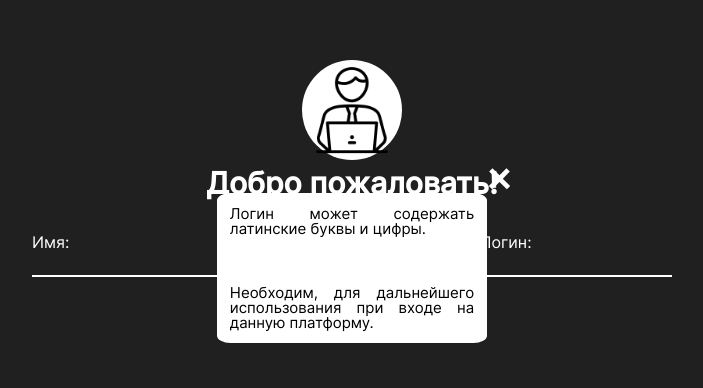
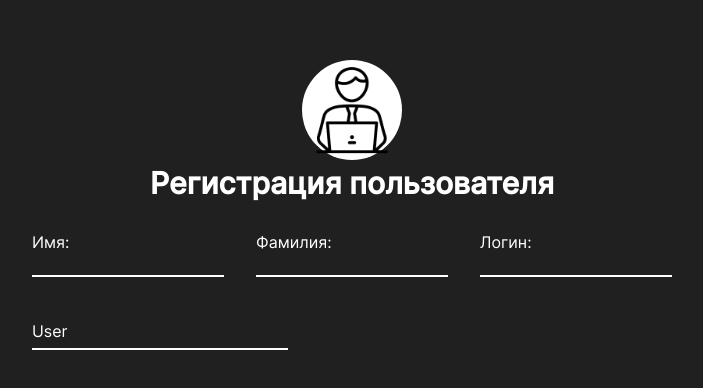
Before and after one commit to AntonMVl/education-frontend, a React (Vite) app: page /signup in a window 1280 px wide. Shown: the part 132-520 px from the top of the page, without its empty margins (288-991 px from the left). Built offline with nearby package versions, Linux system fonts and the light colour scheme.

Commit message:
add option in signUp

```diff
--- a/src/App.tsx
+++ b/src/App.tsx
@@ -1,14 +1,10 @@
 import { Route, Routes } from 'react-router-dom'
 import './App.scss'
 // import SignIn from './pages/SignIn/SignIn'
-import { useState } from 'react'
-import Popup from './components/Popup/Popup'
 import SignUp from './pages/SignUp/SignUp'
 import StartPage from './pages/StartPage/StartPage'
 
 function App() {
-	const [isOpen, setIsOpen] = useState<boolean>(true)
-
 	return (
 		<div className='body'>
 			<div className='page'>
@@ -18,7 +14,6 @@ function App() {
 					<Route path='/signup' element={<SignUp />} />
 				</Routes>
 			</div>
-			<Popup isOpen={isOpen} />
 		</div>
 	)
 }
--- /dev/null
+++ b/src/components/DropDown/DropDown.module.scss
@@ -0,0 +1,55 @@
+@use '../../styles/mixins.scss' as mixins;
+
+.dropdown__container {
+	position: relative;
+	width: 40%;
+}
+
+.dropdown__input {
+	width: 100%;
+	box-sizing: border-box;
+	background: none;
+	border: none;
+	border-bottom: 2px solid white;
+	color: white;
+	outline: none;
+	font-size: 16px;
+	padding: 8px 0;
+	cursor: pointer;
+	transition: border-color 0.3s ease;
+
+	&::selection {
+		background: rgba(64, 224, 208, 0.3);
+	}
+
+	&.dropdown__input_active {
+		border-bottom-color: #40e0d0;
+	}
+}
+
+.dropdown__menu {
+	position: absolute;
+	top: 100%;
+	left: 0;
+	width: 100%;
+	background-color: white;
+	color: black;
+	border: 1px solid #40e0d0;
+	border-radius: 4px;
+	list-style: none;
+	margin: 4px 0 0;
+	padding: 0;
+	z-index: 10;
+}
+
+.dropdown__option {
+	padding: 8px 12px;
+	font-size: 16px;
+	cursor: pointer;
+	transition: background-color 0.3s ease;
+
+	&:hover {
+		background-color: #40e0d0;
+		color: white;
+	}
+}
--- /dev/null
+++ b/src/components/DropDown/DropDown.tsx
@@ -0,0 +1,46 @@
+import { FC, useState } from 'react'
+import styles from './DropDown.module.scss'
+
+const Dropdown: FC = () => {
+	const [isOpen, setIsOpen] = useState(false)
+	const [selectedOption, setSelectedOption] = useState<string>('User')
+
+	const options = ['User', 'TeamLeader', 'Admin']
+
+	const toggleDropdown = () => {
+		setIsOpen(!isOpen)
+	}
+
+	const handleOptionClick = (option: string) => {
+		setSelectedOption(option)
+		setIsOpen(false)
+	}
+
+	return (
+		<div className={styles.dropdown__container}>
+			<div
+				className={`${styles.dropdown__input} ${
+					isOpen ? styles.dropdown__input_active : ''
+				}`}
+				onClick={toggleDropdown}
+			>
+				{selectedOption}
+			</div>
+			{isOpen && (
+				<ul className={styles.dropdown__menu}>
+					{options.map(option => (
+						<li
+							key={option}
+							className={styles.dropdown__option}
+							onClick={() => handleOptionClick(option)}
+						>
+							{option}
+						</li>
+					))}
+				</ul>
+			)}
+		</div>
+	)
+}
+
+export default Dropdown
--- a/src/components/Header/Header.module.scss
+++ b/src/components/Header/Header.module.scss
@@ -3,7 +3,7 @@
 .header {
 	width: 100%;
 	height: 7vh;
-	padding: 1vh 2vw;
+	padding: 2vh 2vw;
 	display: flex;
 	align-items: center;
 	justify-content: space-between;
@@ -11,8 +11,8 @@
 
 	&__button {
 		@include mixins.defaultButton();
-		width: 60px;
-		height: 60px;
+		width: 40px;
+		height: 40px;
 		box-sizing: border-box;
 		border-radius: 50%;
 		background-color: #fff;
--- a/src/pages/SignUp/SignUp.module.scss
+++ b/src/pages/SignUp/SignUp.module.scss
@@ -35,9 +35,16 @@
 	&__form {
 		width: 50%;
 		display: flex;
+		flex-direction: column;
 		padding: 2%;
-		gap: 5%;
+		gap: 15%;
 		align-items: center;
 		justify-content: center;
 	}
 }
+
+.signUp__inputContainer {
+	width: 100%;
+	display: flex;
+	gap: 5%;
+}
--- a/src/pages/SignUp/SignUp.tsx
+++ b/src/pages/SignUp/SignUp.tsx
@@ -1,6 +1,7 @@
 import { FC } from 'react'
 import { Link } from 'react-router-dom'
 import mainIcon from '../../assets/main-icon.png'
+import Dropdown from '../../components/DropDown/DropDown'
 import FormInput from '../../components/FormInput/FormInput'
 import styles from './SignUp.module.scss'
 
@@ -14,11 +15,16 @@ const SignUp: FC = () => {
 					className={styles.SignUp__buttonIcon}
 				/>
 			</Link>
-			<h1 className={styles.SignUp__title}>Добро пожаловать!</h1>
+			<h1 className={styles.SignUp__title}>Регистрация пользователя </h1>
 			<form action='post' noValidate className={styles.SignUp__form}>
-				<FormInput titleName='Имя:' inputName='firstName' />
-				<FormInput titleName='Фамилия:' inputName='lastName' />
-				<FormInput titleName='Логин:' inputName='login' />
+				<div className={styles.signUp__inputContainer}>
+					<FormInput titleName='Имя:' inputName='firstName' />
+					<FormInput titleName='Фамилия:' inputName='lastName' />
+					<FormInput titleName='Логин:' inputName='login' />
+				</div>
+				<div className={styles.signUp__inputContainer}>
+					<Dropdown />
+				</div>
 			</form>
 		</section>
 	)
```
